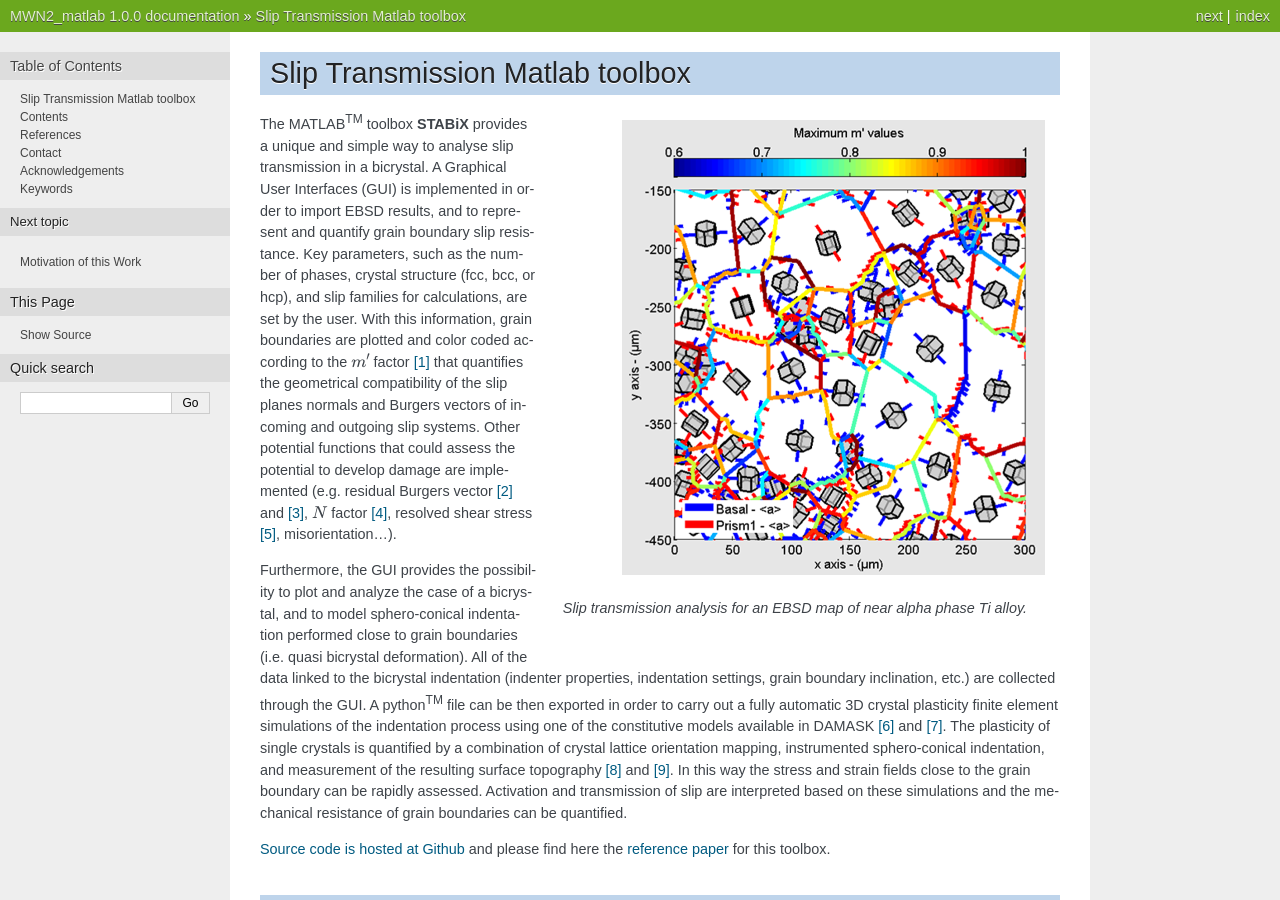
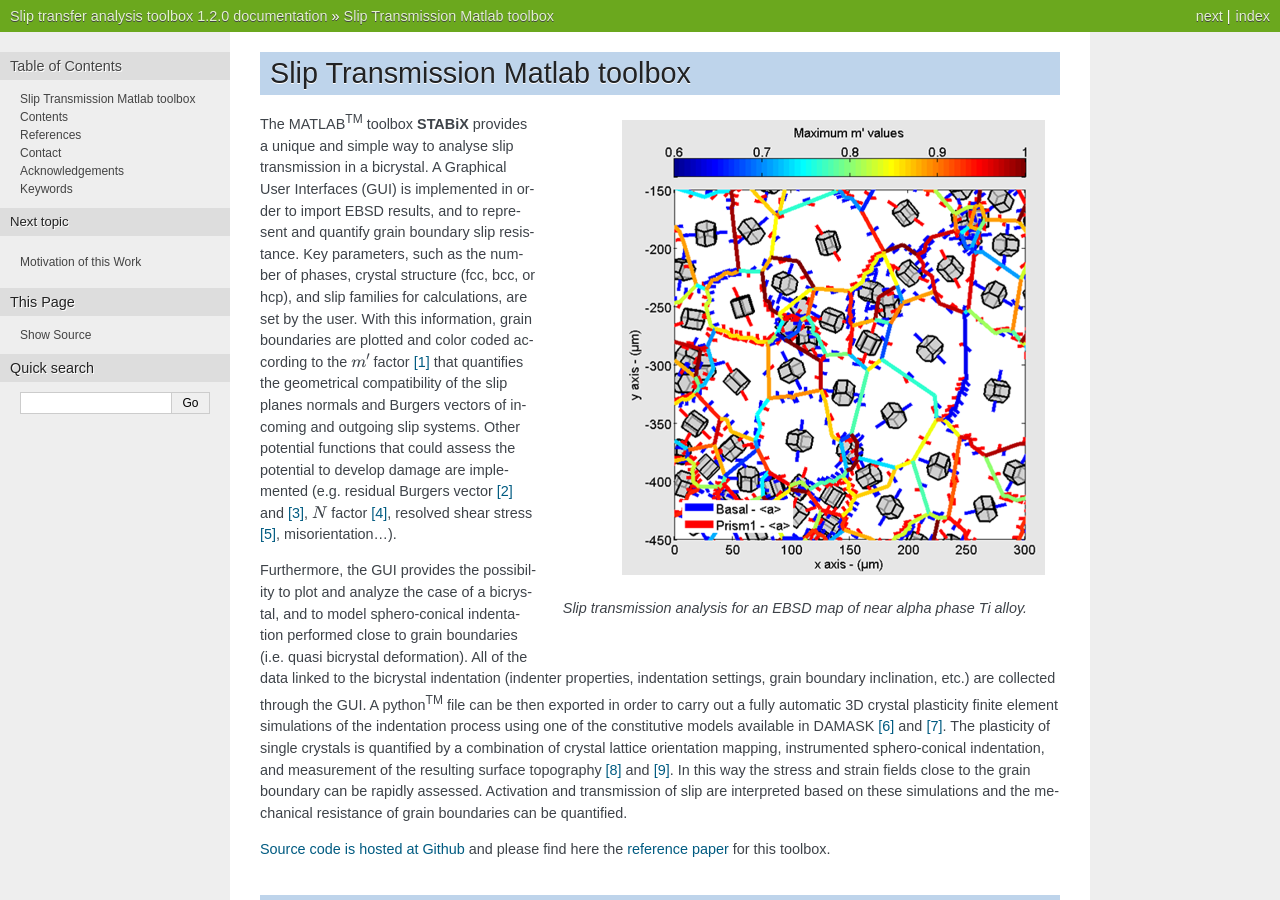
Before and after one commit to stabix/stabix, a Sphinx documentation site: the page built from doc/index.rst, in a window 1280 px wide and 900 px high. Built offline with Sphinx 7.4.7, drawn with Linux system fonts in a browser that asks for light colours; pages that are not in the unit, such as notebooks, are missing from menus; some of the changed text lies outside the part shown.

Commit message:
changed encoding to utf8 and project name and updated version to 1.2

```diff
--- a/doc/conf.py
+++ b/doc/conf.py
@@ -46,7 +46,7 @@ source_suffix = '.rst'
 master_doc = 'index'
 
 # General information about the project.
-project = u'MWN2_matlab'
+project = u'Slip transfer analysis toolbox'
 copyright = u'2014, MPI fuer Eisenforschung, www.mpie.de'
 
 # The version info for the project you're documenting, acts as replacement for
@@ -54,9 +54,9 @@ copyright = u'2014, MPI fuer Eisenforschung, www.mpie.de'
 # built documents.
 #
 # The short X.Y version.
-version = '1.0'
+version = '1.2'
 # The full version, including alpha/beta/rc tags.
-release = '1.0.0'
+release = '1.2.0'
 
 # The language for content autogenerated by Sphinx. Refer to documentation
 # for a list of supported languages.
```
